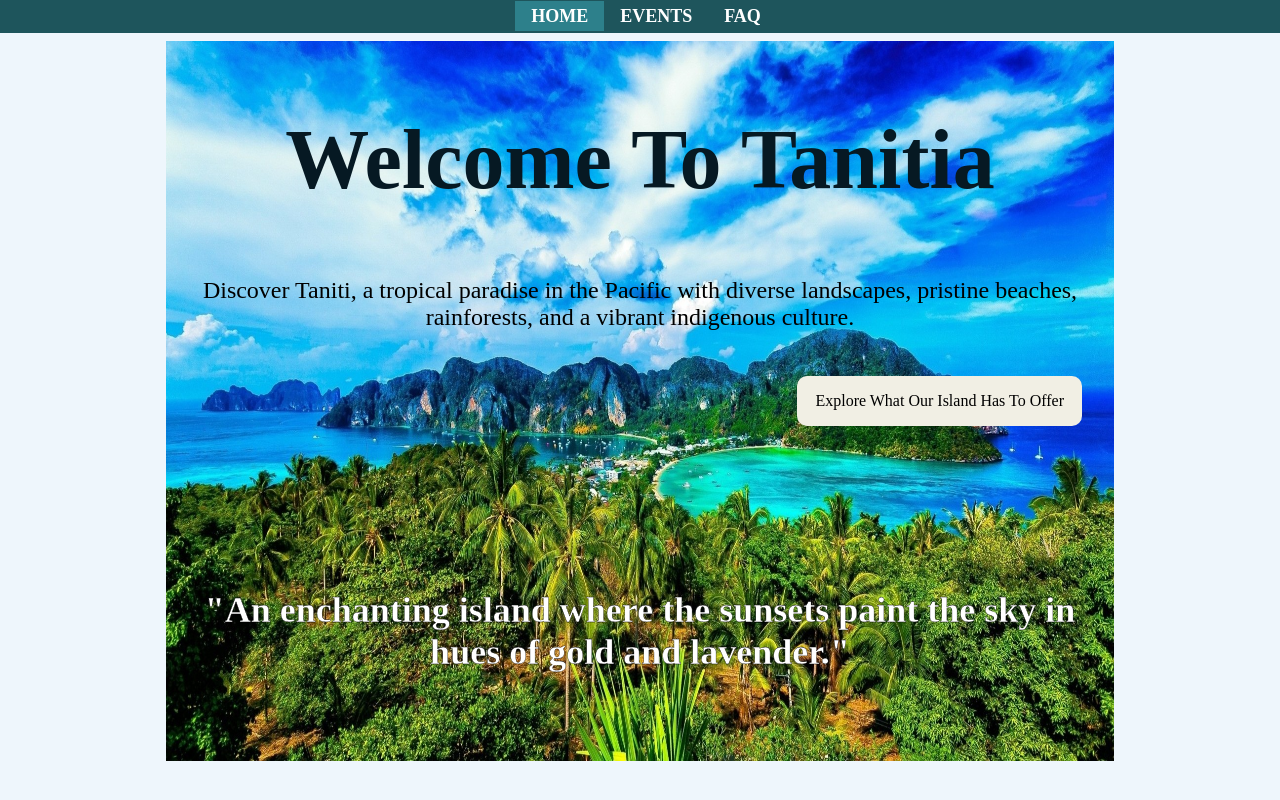
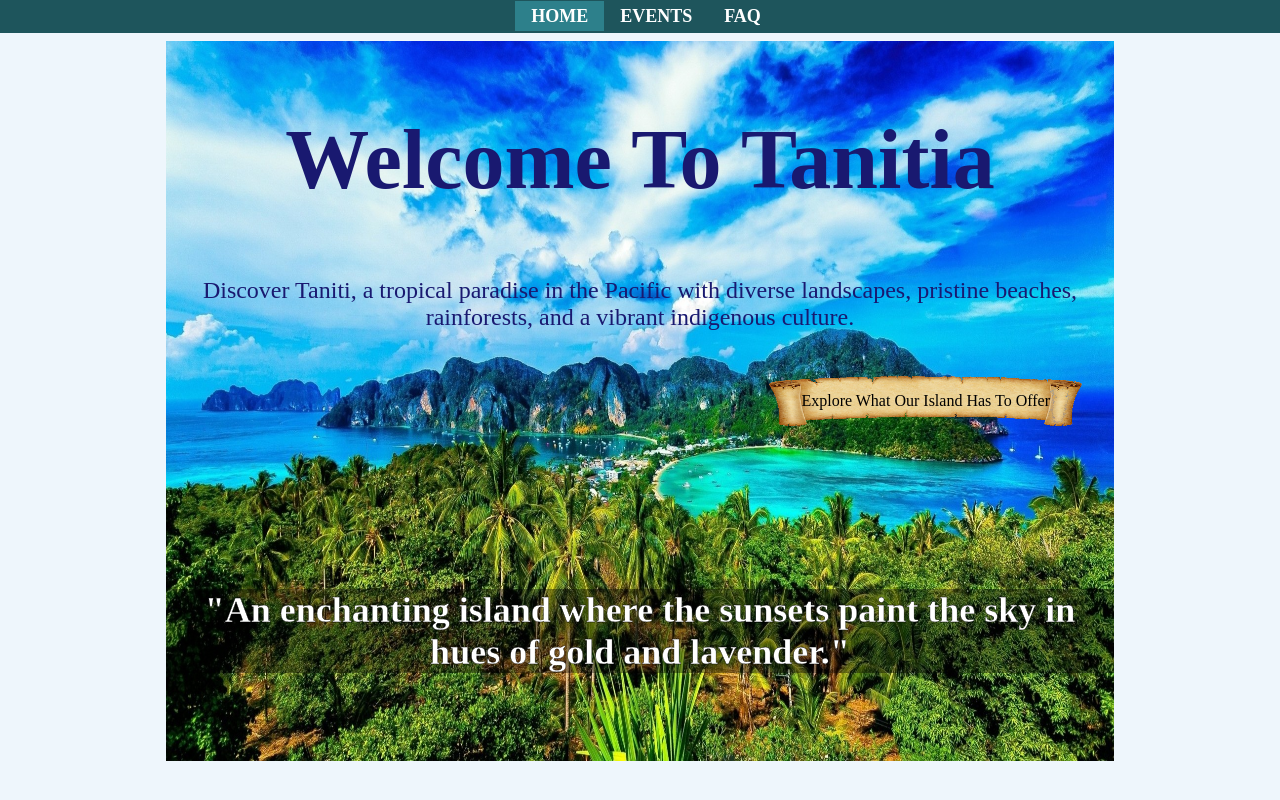
Before and after one commit to jmjles/ux-wgu, a Next.js app: page / in a window 1280 px wide. Built offline with nearby package versions, Linux system fonts and the light colour scheme.

Commit message:
devop: fixed banner

```diff
--- a/src/app/Quotes/index.tsx
+++ b/src/app/Quotes/index.tsx
@@ -36,7 +36,9 @@ const Quotes = () => {
         WebkitTextStrokeWidth: 0.3,
       }}
     >
-      <p className="quote">&quot;{quotes[quote]}&quot;</p>
+      <p className="quote" style={{ backgroundColor: "rgba(0, 0, 0, 0.40)" }}>
+        &quot;{quotes[quote]}&quot;
+      </p>
     </section>
   );
 };
--- a/src/app/components/Banner.tsx
+++ b/src/app/components/Banner.tsx
@@ -3,11 +3,11 @@ import island from "../assets/island.jpeg";
 import Image from "next/image";
 import Quotes from "../Quotes";
 import Link from "next/link";
-
+import BannerImg from "../assets/banner.png";
 const Banner = (props: props) => {
   return (
     <section
-      style={{ height: props.home ? "90vh" : 300, position: "relative" }}
+      style={{ height: props.home ? "90vh" : 400, position: "relative" }}
       id="home"
     >
       <Image
@@ -16,7 +16,7 @@ const Banner = (props: props) => {
         style={{ zIndex: -1 }}
         fill={true}
       />
-      <h1 style={{ zIndex: 10 }}>{props.heading}</h1>
+      <h1 style={{ zIndex: 10, color: "midnightblue" }}>{props.heading}</h1>
       {props.home && (
         <Link
           href="/locations"
@@ -25,20 +25,25 @@ const Banner = (props: props) => {
             right: 32,
             bottom: "50%",
             transform: "translateY(50%)",
-            backgroundColor: "#F1EFE4",
-            paddingLeft: 18,
-            paddingRight: 18,
             borderRadius: 10,
             cursor: "pointer",
             color: "black",
             textDecorationLine: "none",
           }}
         >
-          <p style={{}}>Explore What Our Island Has To Offer</p>
+          <Image
+            src={BannerImg}
+            alt="CTA Paper"
+            style={{ zIndex: -1 }}
+            fill={true}
+          />
+          <p style={{ paddingLeft: 32, paddingRight: 32 }}>
+            Explore What Our Island Has To Offer
+          </p>
         </Link>
       )}
       {props.home && (
-        <section className="Summary">
+        <section className="Summary" style={{ color: "midnightblue" }}>
           Discover Taniti, a tropical paradise in the Pacific with diverse
           landscapes, pristine beaches, rainforests, and a vibrant indigenous
           culture.
--- a/src/app/components/Nav.tsx
+++ b/src/app/components/Nav.tsx
@@ -1,5 +1,5 @@
 import Link from "next/link";
-import { usePathname, useRouter } from "next/navigation";
+import { usePathname } from "next/navigation";
 import React from "react";
 
 const Nav = () => {
```
Also changed, not shown: src/app/assets/banner.jpg (added), src/app/assets/banner.png (added).
